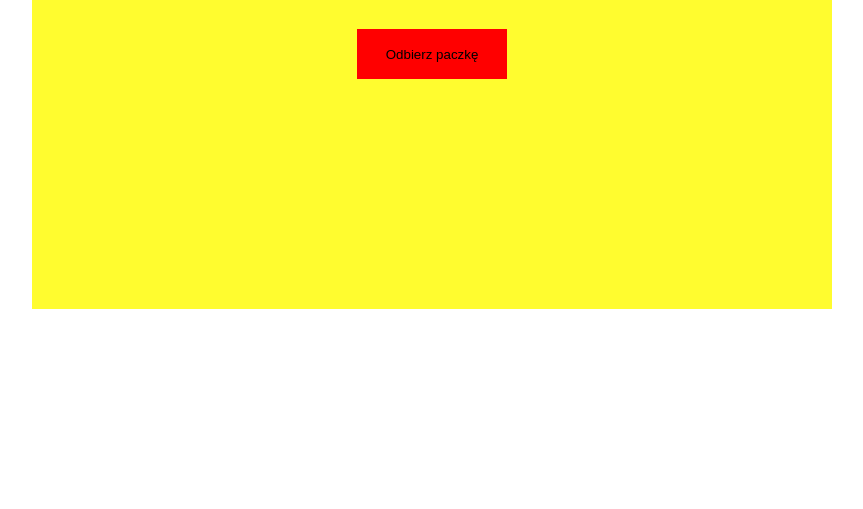
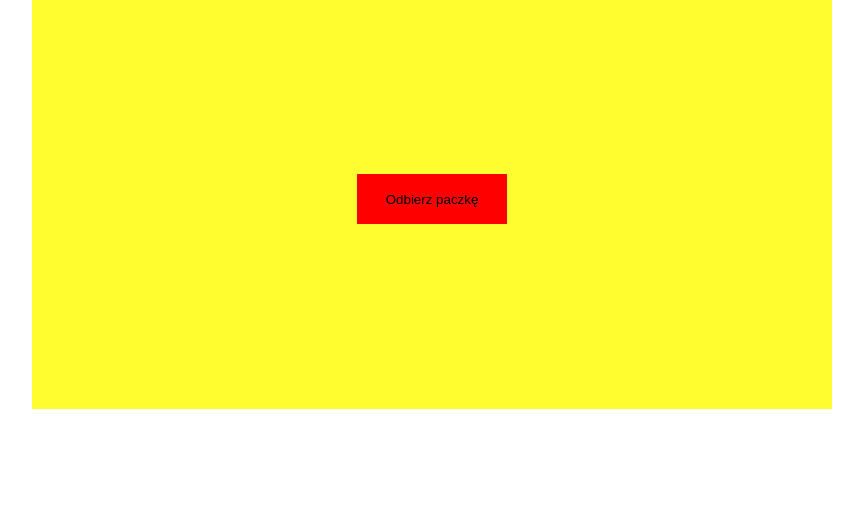
Before and after one commit to pymacode/paczkomat, a website with bundled scripts: page index.html in a window 1280 px wide. Shown: the part 291-800 px from the top of the page, without its empty margins (208-1071 px from the left). Built offline with nearby package versions, Linux system fonts and the light colour scheme.

Commit message:
Add final css changes

```diff
--- a/styles/main.css
+++ b/styles/main.css
@@ -35,7 +35,7 @@ body{
     position: relative;
     display: flex;
     flex-direction: column;
-    justify-content: flex-start;
+    justify-content: center;
     align-items: center;
 }
 .styled-button{
@@ -137,6 +137,20 @@ body{
 }
 
 
+@media (min-width: 768px){
+    .main{
+        justify-content: center;
+        align-items: center;
+    }
+}
+@media (orientation: landscape){
+    .wrapper{
+        height: 80%;
+    }
+    .modal{
+        height: 70%;
+    }
+}
 
 
 
```
